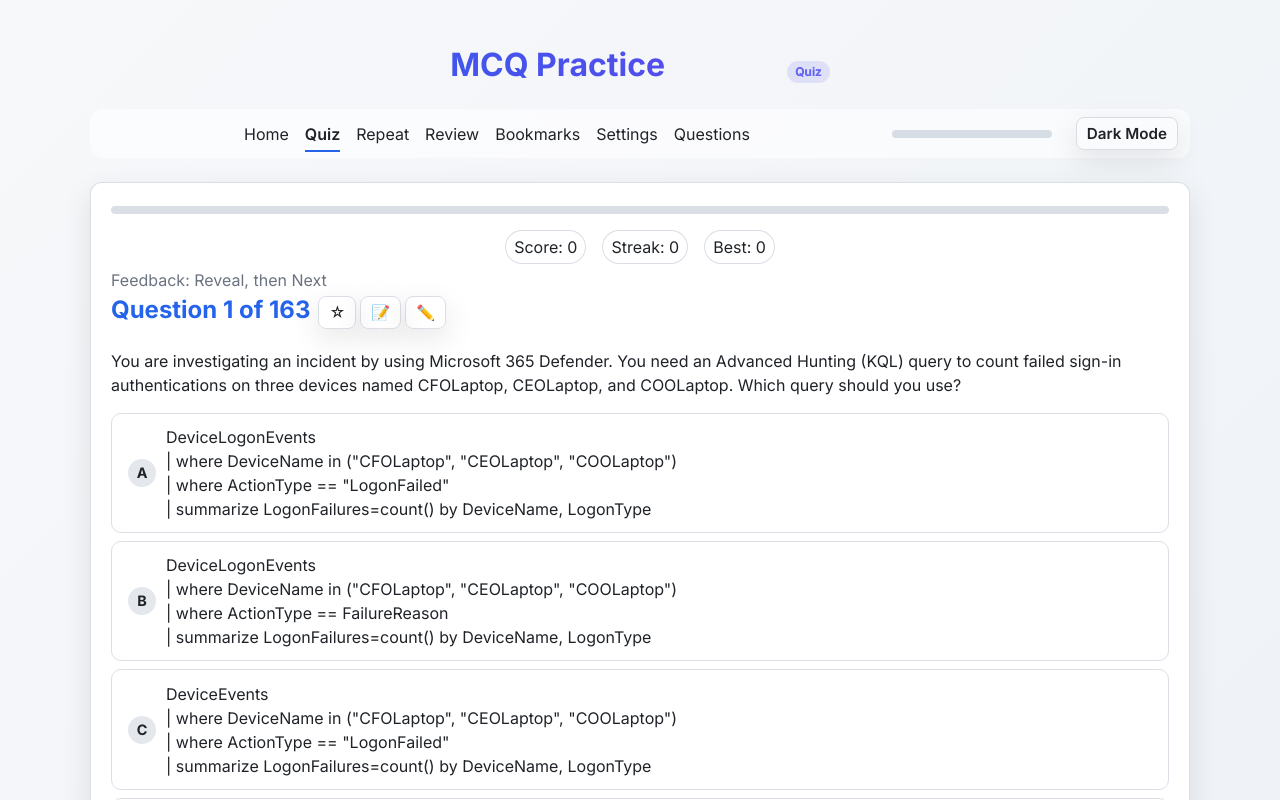
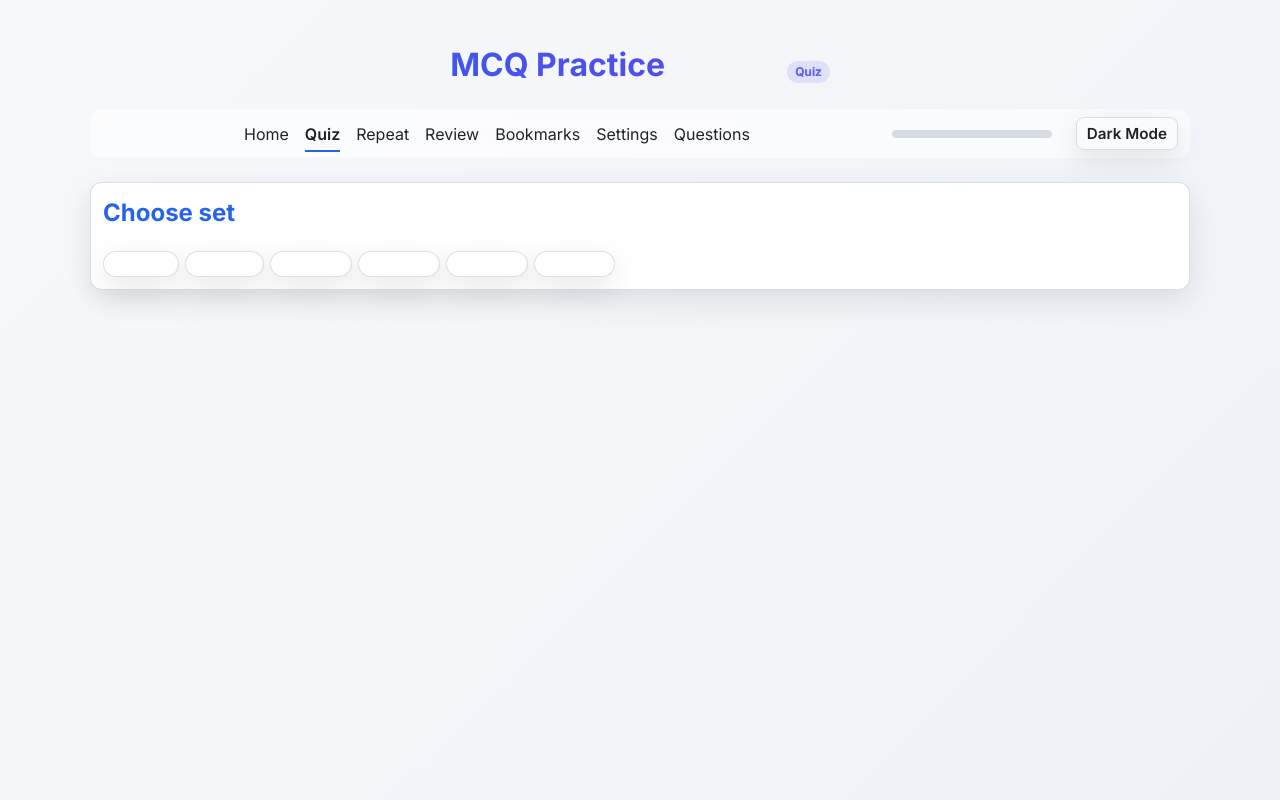
Before and after one commit to kursun12/MCQproject, a React (Vite) app in the folder mcqproject/: page /quiz in a window 1280 px wide. Shown: the top 800 px of the page. Built offline with nearby package versions, Linux system fonts and the light colour scheme.

Commit message:
Refactor quiz into setup and main components

```diff
--- a/mcqproject/src/Quiz.jsx
+++ b/mcqproject/src/Quiz.jsx
@@ -1,5 +1,5 @@
 import { useState, useRef, useMemo, useEffect } from 'react';
-import { useLocation } from 'react-router-dom';
+import { useLocation, useNavigate } from 'react-router-dom';
 import { gradePartial, gradeStrict, gradeLenient, toPoints } from './utils/scoring';
 import { toast } from './utils/toast.js';
 import { ensureKatex, renderMDKaTeX } from './utils/katex';
@@ -23,8 +23,113 @@
 function shuffleCopy(arr) {
   return shuffleArray([...arr]);
 }
+function QuizSetup({ mode }) {
+  const navigate = useNavigate();
+  const [selectedSet, setSelectedSet] = useState(null);
+  const countOptions = [10, 20, 25, 30];
+  let sets = [];
+  let qCount = 0;
+  let bmCount = 0;
+  try {
+    qCount = JSON.parse(localStorage.getItem('questions') || '[]').length;
+  } catch {
+    /* ignore */
+  }
+  try {
+    sets = JSON.parse(localStorage.getItem('sets') || '[]');
+  } catch {
+    /* ignore */
+  }
+  try {
+    bmCount = JSON.parse(localStorage.getItem('bookmarks') || '[]').length;
+  } catch {
+    /* ignore */
+  }
+  const availableCount =
+    selectedSet === 'all'
+      ? qCount
+      : selectedSet === 'bookmarks'
+      ? bmCount
+      : (sets.find((s) => String(s.id) === String(selectedSet))?.questionIds?.length || 0);
+  return (
+    <div>
+      <div className="card" style={{ padding: '12px' }}>
+        <h2 style={{ marginTop: 0 }}>Choose set</h2>
+        <div className="chips">
+          <button
+            type="button"
+            className={`chip ${selectedSet === 'all' ? 'accent' : ''}`}
+            onClick={() => setSelectedSet(selectedSet === 'all' ? null : 'all')}
+          >
+            All • {qCount}
+          </button>
+          {sets.map((s) => {
+            const count = (s.questionIds || []).length;
+            return (
+              <button
+                key={s.id}
+                type="button"
+                className={`chip ${selectedSet === String(s.id) ? 'accent' : ''}`}
+                onClick={() =>
+                  setSelectedSet(selectedSet === String(s.id) ? null : String(s.id))
+                }
+              >
+                {s.name} • {count}
+              </button>
+            );
+          })}
+          {bmCount > 0 && (
+            <button
+              type="button"
+              className={`chip ${selectedSet === 'bookmarks' ? 'accent' : ''}`}
+              onClick={() =>
+                setSelectedSet(selectedSet === 'bookmarks' ? null : 'bookmarks')
+              }
+            >
+              Bookmarks • {bmCount}
+            </button>
+          )}
+        </div>
+        {selectedSet && (
+          <div className="chips" style={{ marginTop: 8 }}>
+            {countOptions
+              .filter((n) => n <= availableCount)
+              .map((n) => (
+                <button
+                  key={n}
+                  type="button"
+                  className="chip"
+                  onClick={() => {
+                    const sp = new URLSearchParams();
+                    sp.set('mode', mode);
+                    sp.set('setId', selectedSet);
+                    sp.set('count', n);
+                    navigate(`/quiz?${sp.toString()}`);
+                  }}
+                >
+                  {n}
+                </button>
+              ))}
+            <button
+              type="button"
+              className="chip"
+              onClick={() => {
+                const sp = new URLSearchParams();
+                sp.set('mode', mode);
+                sp.set('setId', selectedSet);
+                navigate(`/quiz?${sp.toString()}`);
+              }}
+            >
+              All
+            </button>
+          </div>
+        )}
+      </div>
+    </div>
+  );
+}
 
-function Quiz() {
+function QuizMain() {
   const location = useLocation();
   const params = new URLSearchParams(location.search);
   const mode = params.get('mode') || 'practice'; // practice | test | challenge
@@ -69,7 +174,7 @@
           const idSet = new Set(bm);
           arr = arr.filter((q) => idSet.has(q.id));
         } catch { /* ignore */ }
-      } else if (setId) {
+      } else if (setId && setId !== 'all') {
         try {
           const setsLS = JSON.parse(localStorage.getItem('sets') || '[]');
           const s = setsLS.find((x) => String(x.id) === String(setId));
@@ -839,6 +944,17 @@
   );
 }
 
+function Quiz() {
+  const location = useLocation();
+  const params = new URLSearchParams(location.search);
+  const mode = params.get('mode') || 'practice';
+  const setParam = params.get('setId');
+  if (!setParam) {
+    return <QuizSetup mode={mode} />;
+  }
+  return <QuizMain />;
+}
+
 export default Quiz;
 
 // Helpers
```
